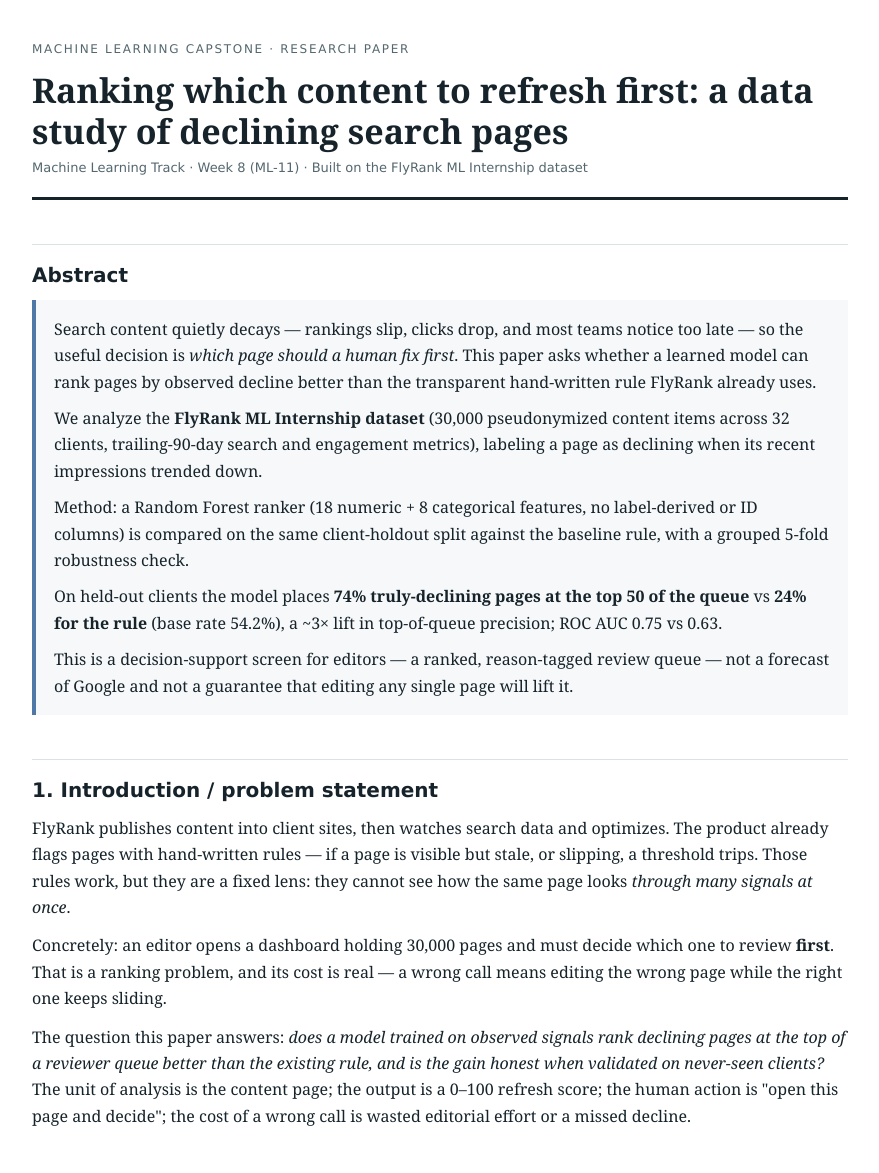
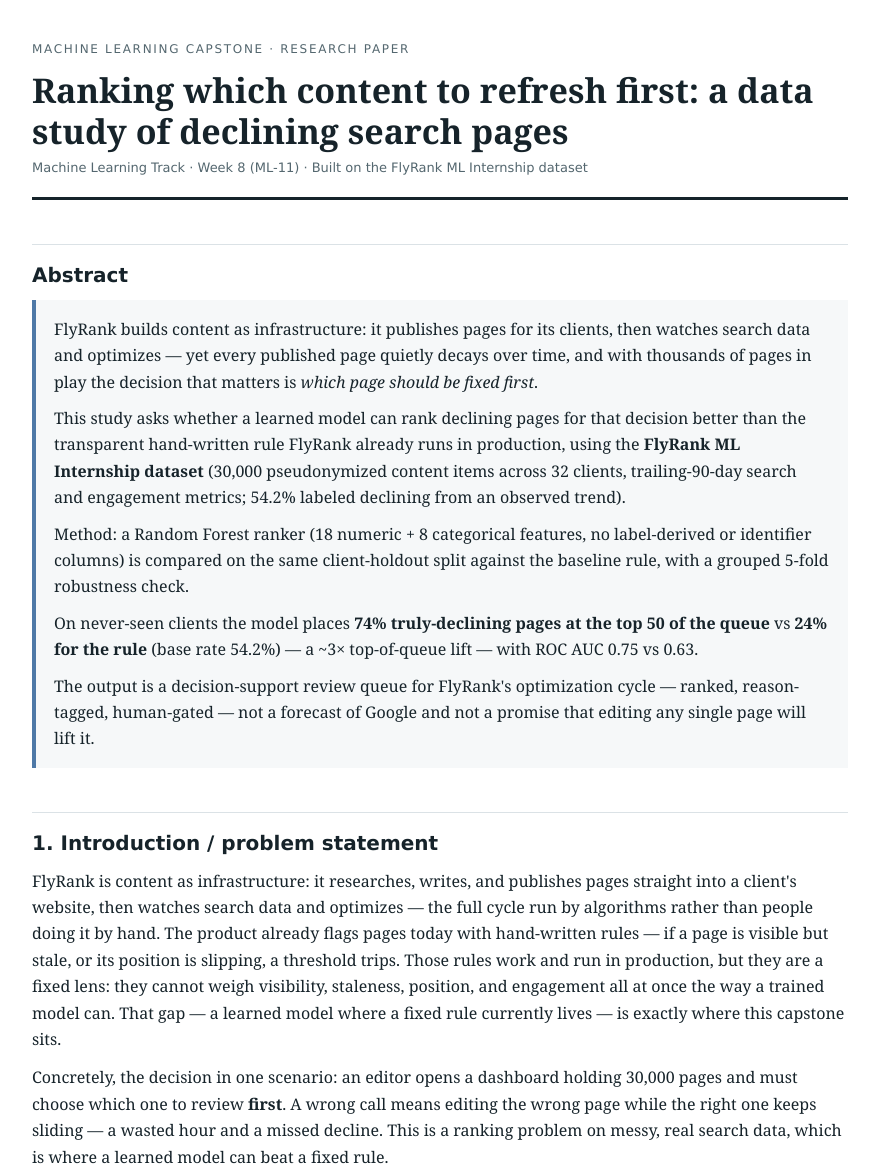
Before and after one commit to karthikmannam/flyrank-internship-ml, a plain HTML site: page docs/index.html in a window 1280 px wide. Shown: the top 1173 px of the page, without its empty margins (200-1079 px from the left). Drawn offline with Linux system fonts and the light colour scheme.

Commit message:
Complete ML-12 Share the Work: case-study framing, demo outline, and shareable cuts

```diff
--- a/docs/index.html
+++ b/docs/index.html
@@ -48,19 +48,19 @@
 
 <section>
   <h2 id="abstract">Abstract</h2>
-  <div class="abstract">
-    <p>Search content quietly decays — rankings slip, clicks drop, and most teams notice too late — so the useful decision is <em>which page should a human fix first</em>. This paper asks whether a learned model can rank pages by observed decline better than the transparent hand-written rule FlyRank already uses.</p>
-    <p>We analyze the <strong>FlyRank ML Internship dataset</strong> (30,000 pseudonymized content items across 32 clients, trailing-90-day search and engagement metrics), labeling a page as declining when its recent impressions trended down.</p>
-    <p>Method: a Random Forest ranker (18 numeric + 8 categorical features, no label-derived or ID columns) is compared on the same client-holdout split against the baseline rule, with a grouped 5-fold robustness check.</p>
-    <p>On held-out clients the model places <strong>74% truly-declining pages at the top 50 of the queue</strong> vs <strong>24% for the rule</strong> (base rate 54.2%), a ~3× lift in top-of-queue precision; ROC AUC 0.75 vs 0.63.</p>
-    <p>This is a decision-support screen for editors — a ranked, reason-tagged review queue — not a forecast of Google and not a guarantee that editing any single page will lift it.</p>
+<div class="abstract">
+    <p>FlyRank builds content as infrastructure: it publishes pages for its clients, then watches search data and optimizes — yet every published page quietly decays over time, and with thousands of pages in play the decision that matters is <em>which page should be fixed first</em>.</p>
+    <p>This study asks whether a learned model can rank declining pages for that decision better than the transparent hand-written rule FlyRank already runs in production, using the <strong>FlyRank ML Internship dataset</strong> (30,000 pseudonymized content items across 32 clients, trailing-90-day search and engagement metrics; 54.2% labeled declining from an observed trend).</p>
+    <p>Method: a Random Forest ranker (18 numeric + 8 categorical features, no label-derived or identifier columns) is compared on the same client-holdout split against the baseline rule, with a grouped 5-fold robustness check.</p>
+    <p>On never-seen clients the model places <strong>74% truly-declining pages at the top 50 of the queue</strong> vs <strong>24% for the rule</strong> (base rate 54.2%) — a ~3× top-of-queue lift — with ROC AUC 0.75 vs 0.63.</p>
+    <p>The output is a decision-support review queue for FlyRank's optimization cycle — ranked, reason-tagged, human-gated — not a forecast of Google and not a promise that editing any single page will lift it.</p>
   </div>
 </section>
 
 <section>
   <h2 id="introduction">1. Introduction / problem statement</h2>
-  <p>FlyRank publishes content into client sites, then watches search data and optimizes. The product already flags pages with hand-written rules — if a page is visible but stale, or slipping, a threshold trips. Those rules work, but they are a fixed lens: they cannot see how the same page looks <em>through many signals at once</em>.</p>
-  <p>Concretely: an editor opens a dashboard holding 30,000 pages and must decide which one to review <strong>first</strong>. That is a ranking problem, and its cost is real — a wrong call means editing the wrong page while the right one keeps sliding.</p>
+  <p>FlyRank is content as infrastructure: it researches, writes, and publishes pages straight into a client's website, then watches search data and optimizes — the full cycle run by algorithms rather than people doing it by hand. The product already flags pages today with hand-written rules — if a page is visible but stale, or its position is slipping, a threshold trips. Those rules work and run in production, but they are a fixed lens: they cannot weigh visibility, staleness, position, and engagement all at once the way a trained model can. That gap — a learned model where a fixed rule currently lives — is exactly where this capstone sits.</p>
+  <p>Concretely, the decision in one scenario: an editor opens a dashboard holding 30,000 pages and must choose which one to review <strong>first</strong>. A wrong call means editing the wrong page while the right one keeps sliding — a wasted hour and a missed decline. This is a ranking problem on messy, real search data, which is where a learned model can beat a fixed rule.</p>
   <p>The question this paper answers: <em>does a model trained on observed signals rank declining pages at the top of a reviewer queue better than the existing rule, and is the gain honest when validated on never-seen clients?</em> The unit of analysis is the content page; the output is a 0–100 refresh score; the human action is "open this page and decide"; the cost of a wrong call is wasted editorial effort or a missed decline.</p>
 </section>
 
```
Also changed, not shown: 1 other file.
